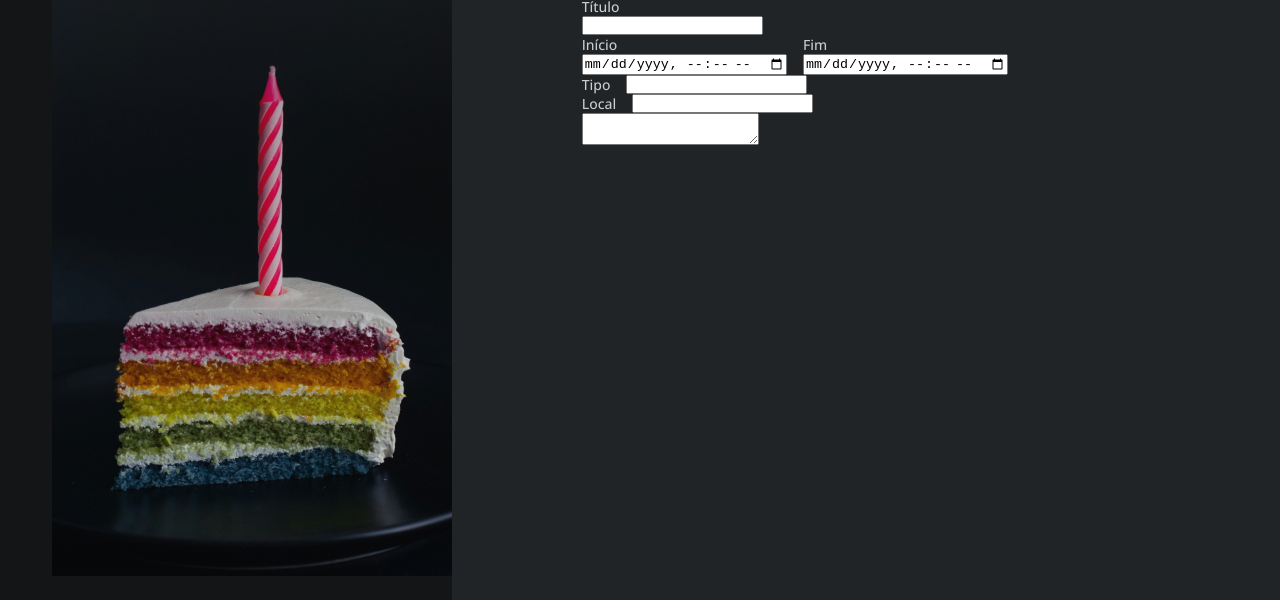
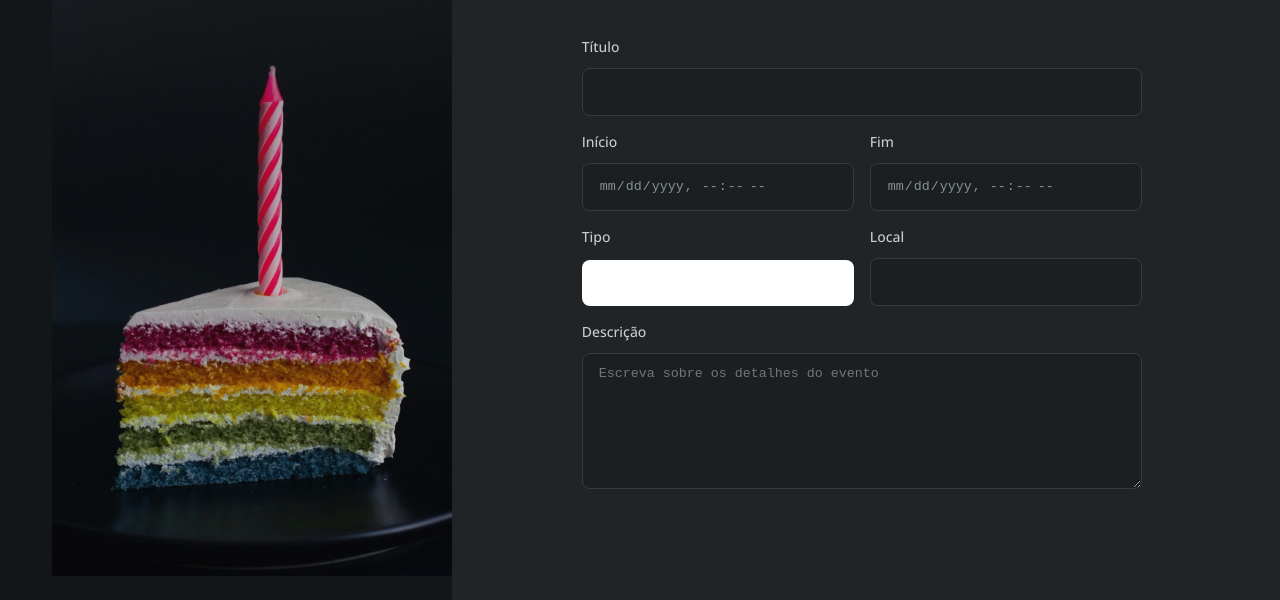
Before and after one commit to AllifBrun/Fomulario-de-Convite, a plain HTML site: page index.html in a window 1280 px wide. Shown: the part 200-800 px from the top of the page. Drawn offline with nearby package versions, Linux system fonts and the light colour scheme.

Commit message:
Estilizando inputs

```diff
--- a/index.html
+++ b/index.html
@@ -64,19 +64,22 @@
                     </div>
                 </div>
 
+                <div class="input-wrapper">
 
-                <div class="input-wrapper">
+                    <div class="input-item">
                         <label for="tipo">Tipo</label>
+                        <label for="tipo" class="switch"></label>
                         <input type="" id="tipo">
                     </div>
 
-                <div class="input-wrapper">
+                    <div class="input-item">
                         <label for="local">Local</label>
                         <input type="text" id="local">
                     </div>
+                </div>
 
-                <label for="descricao"></label>
-                <textarea name="descricao" id="descricao"></textarea>
+                <label for="descricao">Descrição</label>
+                <textarea name="descricao" id="descricao" placeholder="Escreva sobre os detalhes do evento"></textarea>
 
             </fieldset>
         </main>
--- a/styles/layout.css
+++ b/styles/layout.css
@@ -83,6 +83,7 @@ main{
         gap: 0.75rem;
         align-items: center;
 
+        margin-bottom: 1.5rem;
         & h1{
             color: var(--text-heading);
           font: var(--heading-sm);
@@ -96,25 +97,68 @@ main{
 
     & fieldset{
         border: none;
+        max-width:35rem;
 
         & label{
             color: var(--text-body);
             font: var(--body-sm-regular);
             display: block;
+
+
         }
 
+        & label{
+margin-block: 1rem 0.75rem;
+        }
+        & input, textarea{
+            width: 100%;
+            height: 3rem;
+            border-radius: .5rem;
+            border: 1px solid var(--input-stroke);
+            background-color: var(--input-base);
+            color: var(--input-placeholder);
+            box-sizing: border-box;
+            padding-left: 1rem;
+            padding-block: .75rem;
+        }
+
+        & textarea{
+            height: 8.5rem;
+        }
+
+        & input::-webkit-calendar-picker-indicator {
+     opacity: 0;
+
+        }
     }
 }
 
 .input-wrapper{
+
     display: flex;
+    flex: 1fr;
     gap: 1rem;
 }
 
 .input-item{
+    width: 100%;
     display: flex;
     flex-flow: column;
+    position: relative;
+
+
+    & .switch{
+
+        position: absolute;
+       width: 100%;
+       height: 2.9rem;
+        border-radius: .5rem;
+        bottom: -14px;
+        background-color: white;
+        bottom: -12px;
+    }
+
+    .switch + input{
+        display: none;
+    }
 }
-
-.flex-2{
-}
```
Lines whose indentation alone changed are shown as unchanged.
